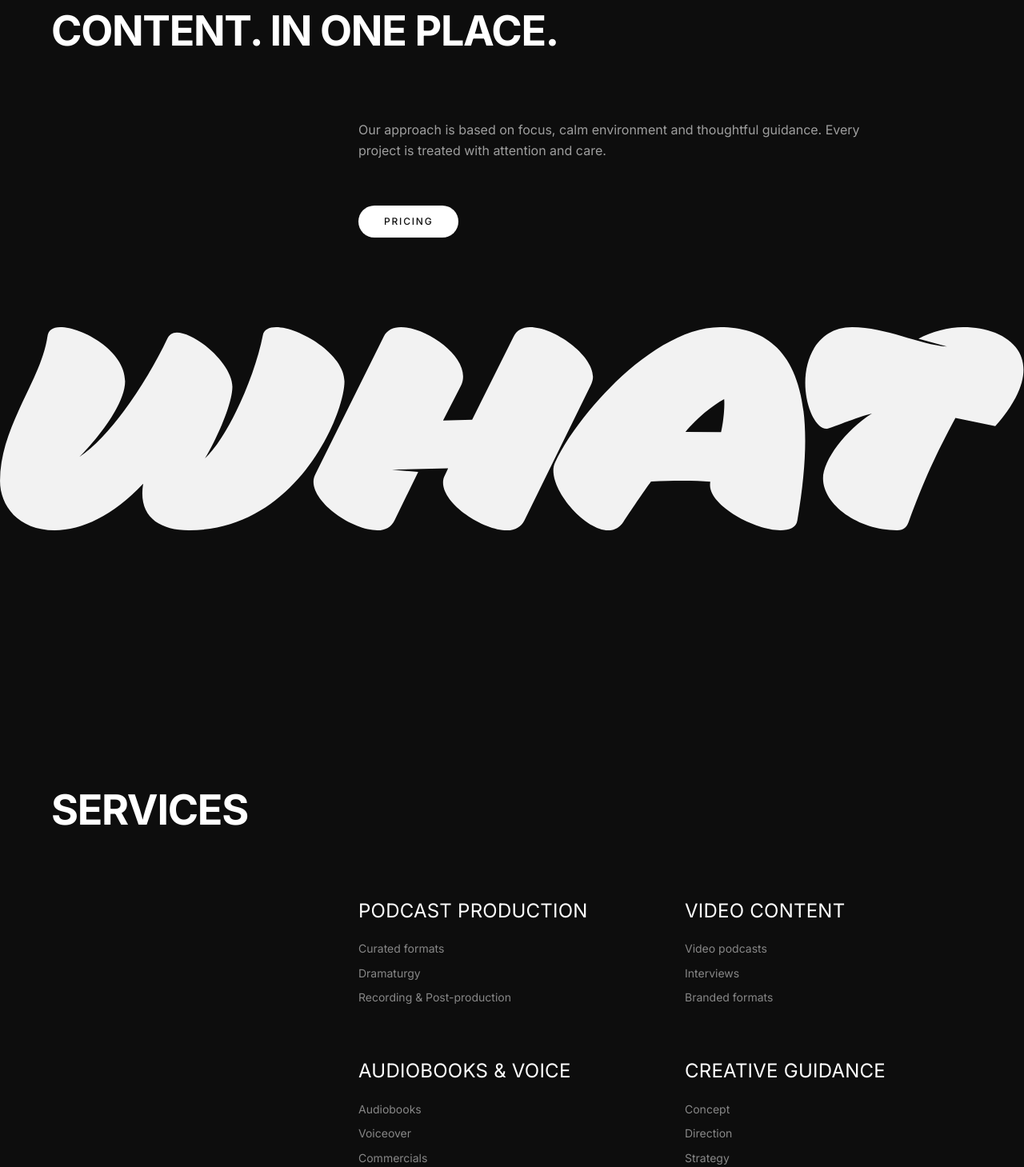
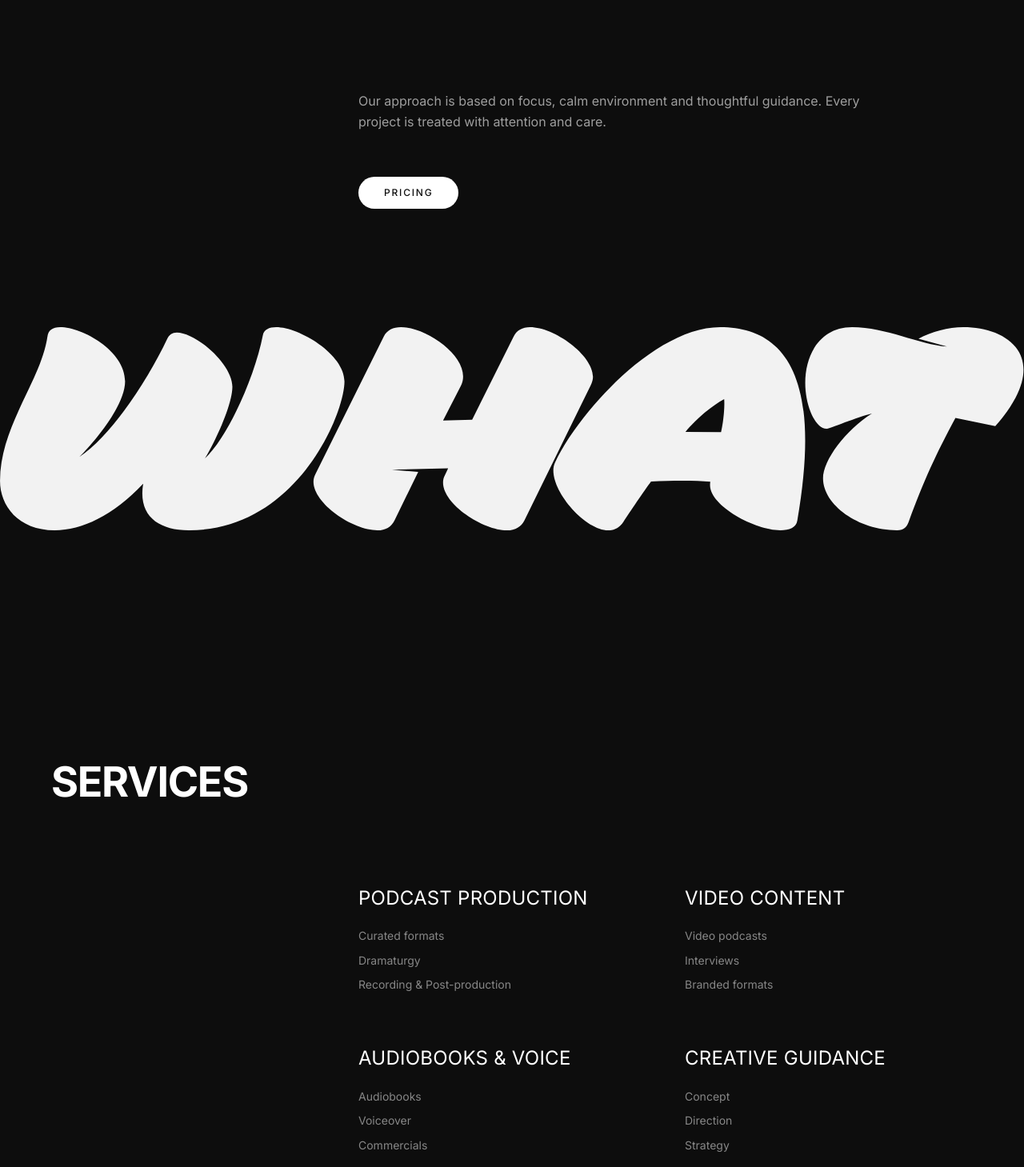
Before and after one commit to alwaysfridaymate/alwaysfridaylive, a Next.js app: page / in a window 1280 px wide. Shown: the part 1011-2470 px from the top of the page at 80% size. Built offline with nearby package versions, Linux system fonts and the light colour scheme.

Commit message:
Add subtle text parallax: headlines and body blocks drift at slightly different speeds

```diff
--- a/src/app/page.tsx
+++ b/src/app/page.tsx
@@ -7,12 +7,14 @@ import { useEffect, useRef, useState, useCallback } from "react";
    HOOKS
    ═══════════════════════════════════════════ */
 
-/** Intersection-observer fade-in */
+/** Intersection-observer fade-in + subtle text parallax */
 function useFadeIn<T extends HTMLElement>(
   threshold = 0.15,
-  rootMargin = "0px 0px -60px 0px"
+  rootMargin = "0px 0px -60px 0px",
+  parallaxSpeed = 0
 ) {
   const ref = useRef<T>(null);
+
   useEffect(() => {
     const el = ref.current;
     if (!el) return;
@@ -28,6 +30,39 @@ function useFadeIn<T extends HTMLElement>(
     io.observe(el);
     return () => io.disconnect();
   }, [threshold, rootMargin]);
+
+  /* Subtle text parallax — only when speed > 0, waits for fade-in to finish */
+  useEffect(() => {
+    if (!parallaxSpeed) return;
+    const el = ref.current;
+    if (!el) return;
+    let rafId: number;
+    let active = false;
+
+    const onScroll = () => {
+      if (!active) {
+        if (!el.classList.contains("in-view")) return;
+        active = true;
+        /* Let the CSS transition finish before taking over transform */
+        setTimeout(() => {
+          el.style.transition = "none";
+        }, 950);
+      }
+      rafId = requestAnimationFrame(() => {
+        const rect = el.getBoundingClientRect();
+        const centre = rect.top + rect.height / 2;
+        const offset = (centre - window.innerHeight / 2) * parallaxSpeed;
+        el.style.transform = `translateY(${offset}px)`;
+      });
+    };
+    window.addEventListener("scroll", onScroll, { passive: true });
+    onScroll();
+    return () => {
+      window.removeEventListener("scroll", onScroll);
+      cancelAnimationFrame(rafId);
+    };
+  }, [parallaxSpeed]);
+
   return ref;
 }
 
@@ -231,7 +266,7 @@ function Nav() {
 
 /* ─── HERO ─── */
 function Hero() {
-  const headRef = useFadeIn<HTMLDivElement>(0.2, "0px 0px -40px 0px");
+  const headRef = useFadeIn<HTMLDivElement>(0.2, "0px 0px -40px 0px", 0.018);
 
   return (
     <section className="relative min-h-screen flex flex-col overflow-hidden bg-[#0d0d0d] isolate">
@@ -288,8 +323,8 @@ function Hero() {
 
 /* ─── ABOUT ─── */
 function About() {
-  const h2Ref = useFadeIn<HTMLDivElement>();
-  const bodyRef = useFadeIn<HTMLDivElement>();
+  const h2Ref = useFadeIn<HTMLDivElement>(0.15, "0px 0px -60px 0px", 0.025);
+  const bodyRef = useFadeIn<HTMLDivElement>(0.15, "0px 0px -60px 0px", 0.015);
 
   return (
     <section className="relative py-24 md:py-32 lg:py-40">
@@ -346,8 +381,8 @@ function About() {
 
 /* ─── SERVICES (WHAT) ─── */
 function Services() {
-  const headRef = useFadeIn<HTMLDivElement>();
-  const blocksRef = useFadeIn<HTMLDivElement>(0.1);
+  const headRef = useFadeIn<HTMLDivElement>(0.15, "0px 0px -60px 0px", 0.022);
+  const blocksRef = useFadeIn<HTMLDivElement>(0.1, "0px 0px -60px 0px", 0.012);
 
   return (
     <section id="services" className="relative py-24 md:py-32 lg:py-40">
@@ -505,8 +540,8 @@ function Services() {
 
 /* ─── APPROACH STATEMENT ─── */
 function ApproachStatement() {
-  const h2Ref = useFadeIn<HTMLDivElement>();
-  const bodyRef = useFadeIn<HTMLDivElement>();
+  const h2Ref = useFadeIn<HTMLDivElement>(0.15, "0px 0px -60px 0px", 0.028);
+  const bodyRef = useFadeIn<HTMLDivElement>(0.15, "0px 0px -60px 0px", 0.016);
 
   return (
     <section className="relative py-24 md:py-32 lg:py-40">
@@ -553,7 +588,7 @@ function ApproachStatement() {
 
 /* ─── APPROACH (HOW) ─── */
 function Approach() {
-  const blocksRef = useFadeIn<HTMLDivElement>(0.1);
+  const blocksRef = useFadeIn<HTMLDivElement>(0.1, "0px 0px -60px 0px", 0.014);
 
   return (
     <section id="approach" className="relative py-24 md:py-32 lg:py-40">
```
